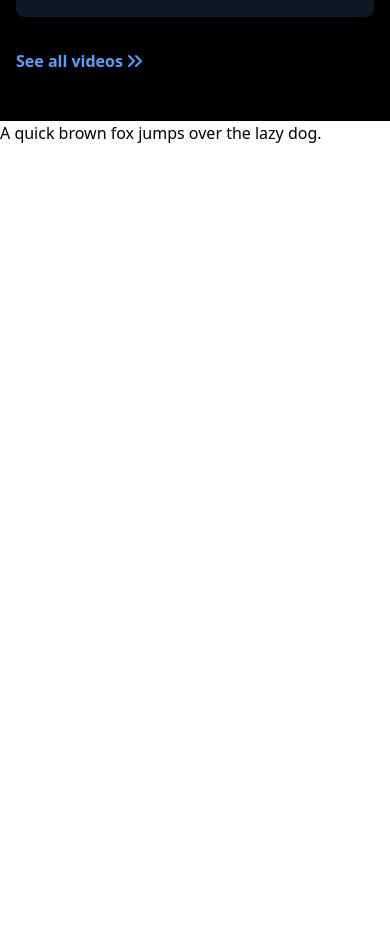
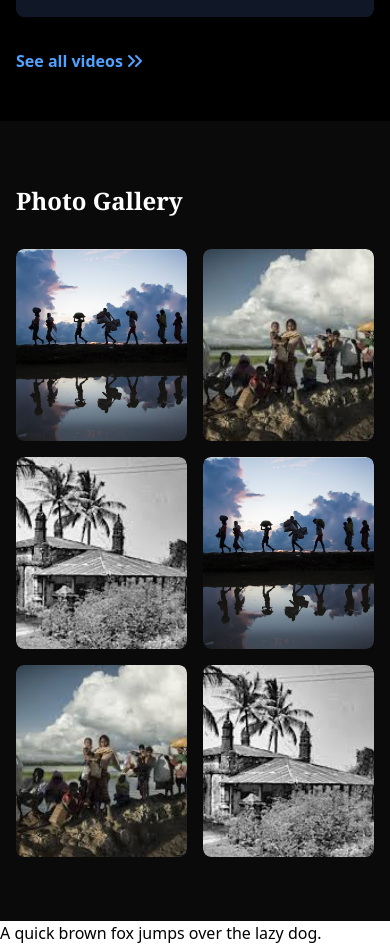
Before and after one commit to Mustakahmmed-dev/Rohingya-Documentary, a Next.js app: page / in a window 390 px wide. Shown: the part 4620-5565 px from the top of the page. Before the commit the page ends 4765 px from the top, so only its background shows below. Built offline with nearby package versions, Linux system fonts and the light colour scheme.

Commit message:
Added gallery section

```diff
--- a/package.json
+++ b/package.json
@@ -14,7 +14,8 @@
     "next": "16.0.0",
     "react": "19.2.0",
     "react-dom": "19.2.0",
-    "swiper": "^12.0.3"
+    "swiper": "^12.0.3",
+    "yet-another-react-lightbox": "^3.25.0"
   },
   "devDependencies": {
     "@tailwindcss/postcss": "^4",
--- a/src/app/page.js
+++ b/src/app/page.js
@@ -1,5 +1,6 @@
 import Hero from "@/components/Hero/Hero"
 import ArticlesSection from "@/components/HomeSections/ArticlesSection"
+import GallerySection from "@/components/HomeSections/GallerySection"
 import VideosSection from "@/components/HomeSections/VideosSection"
 
 const Home = () => {
@@ -8,6 +9,7 @@ const Home = () => {
       <Hero />
       <ArticlesSection />
       <VideosSection />
+      <GallerySection />
     <p>A quick brown fox jumps over the lazy dog.</p>
     </div>
   )
--- /dev/null
+++ b/src/components/HomeSections/GallerySection.jsx
@@ -0,0 +1,81 @@
+"use client";
+
+import { useState } from "react";
+import Lightbox from "yet-another-react-lightbox";
+import "yet-another-react-lightbox/styles.css";
+
+const galleryImages = [
+  {
+    src: "/images/Hero1.png",
+    title: "Rohingya refugees crossing the Naf River, 2017",
+  },
+  {
+    src: "/images/Hero2.jpg",
+    title: "Makeshift shelters in Kutupalong refugee camp",
+  },
+  {
+    src: "/images/History1.jpg",
+    title: "Children attending makeshift schools in camps",
+  },
+  {
+    src: "/images/Hero1.png",
+    title: "Portrait of displaced Rohingya woman",
+  },
+  {
+    src: "/images/Hero2.jpg",
+    title: "Aid distribution in Cox’s Bazar camp",
+  },
+  {
+    src: "/images/History1.jpg",
+    title: "Evening prayer in temporary camp mosque",
+  },
+];
+
+export default function GallerySection() {
+  const [open, setOpen] = useState(false);
+  const [index, setIndex] = useState(0);
+
+  return (
+    <section className="bg-neutral-950 text-white py-16 px-4 md:px-8 lg:px-16">
+      <div className="max-w-7xl mx-auto">
+        {/* Header */}
+        <div className="flex items-center justify-between mb-8">
+          <h2 className="text-2xl md:text-3xl font-serif font-semibold">
+            Photo Gallery
+          </h2>
+        </div>
+
+        {/* Gallery Grid */}
+        <div className="grid grid-cols-2 sm:grid-cols-3 md:grid-cols-4 gap-4">
+          {galleryImages.map((img, i) => (
+            <div
+              key={i}
+              className="relative overflow-hidden rounded-lg cursor-pointer group"
+              onClick={() => {
+                setIndex(i);
+                setOpen(true);
+              }}
+            >
+              <img
+                src={img.src}
+                alt={img.title}
+                className="w-full h-48 sm:h-56 object-cover rounded-lg group-hover:scale-105 transition-transform duration-300"
+              />
+              <div className="absolute inset-0 bg-black/30 opacity-0 group-hover:opacity-100 transition-opacity duration-300 flex items-center justify-center text-sm text-gray-200">
+                View Photo
+              </div>
+            </div>
+          ))}
+        </div>
+
+        {/* Lightbox Viewer */}
+        <Lightbox
+          open={open}
+          close={() => setOpen(false)}
+          index={index}
+          slides={galleryImages.map((img) => ({ src: img.src, title: img.title }))}
+        />
+      </div>
+    </section>
+  );
+}
```
Also changed, not shown: 1 other file (tests, documents, lock files or other folders).
